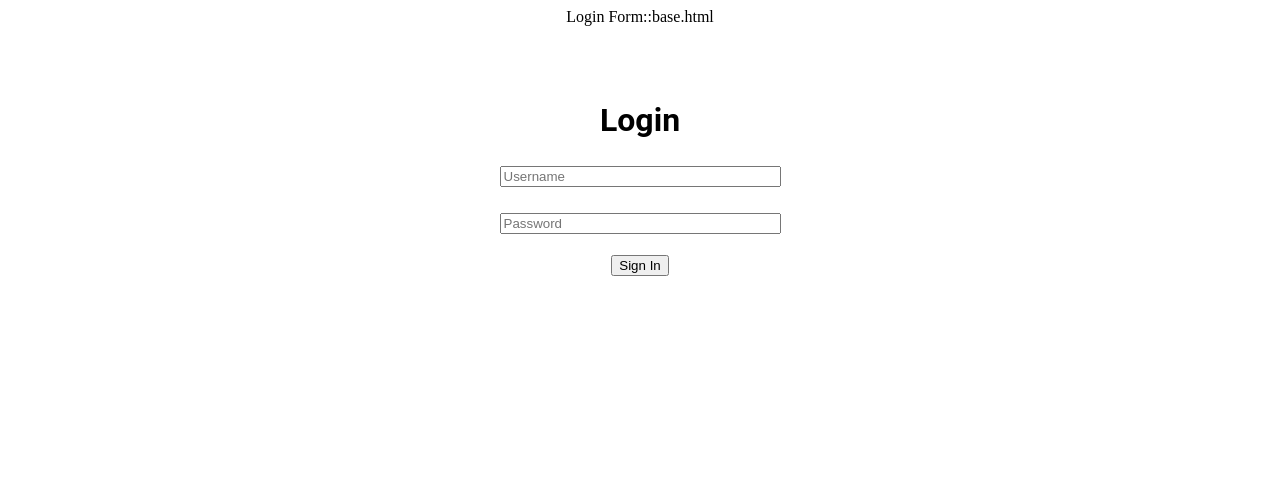
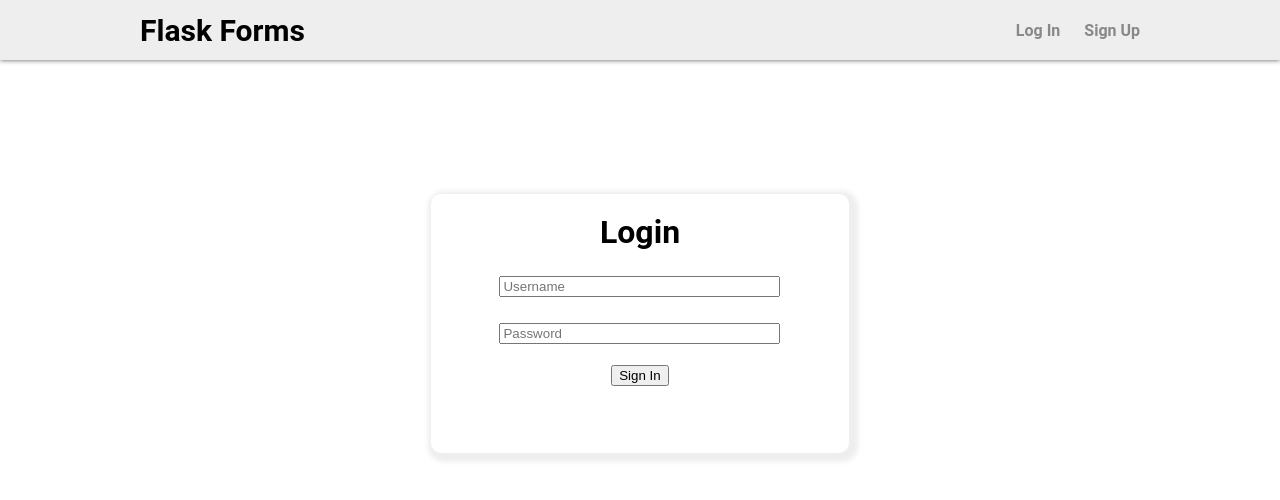
Before and after one commit to whitegreyblack/forms, a Flask app: page / in a window 1280 px wide. Shown: the top 500 px of the page. Run offline with Flask 2, Linux system fonts and the light colour scheme.

Commit message:
Working on nav bar

```diff
--- a/app/app.py
+++ b/app/app.py
@@ -13,7 +13,7 @@ app.config.from_object(Config)
 
 @app.errorhandler(400)
 def bad_request(error):
-    return make_response(jsonify( { 'error': 'Bad request' } ), 400)
+    return '''<div>400</div>'''
 
 @app.errorhandler(404)
 def not_found(error):
--- a/app/templates/base.html
+++ b/app/templates/base.html
@@ -7,16 +7,35 @@
 	{% endif %}
 	<style>
 	<link href="https://fonts.googleapis.com/css?family=Roboto&display=swap" rel="stylesheet">
+	* {
+	    font-family: 'Roboto', sans-serif;
+	}
+	h1, h2, h3, h4, h5, h6 {
+	    position: relative;
+	    margin-top: 1rem;
+	    margin-bottom: 1rem;
+	    font-weight: bold;
+	    line-height: 1.4;
+	    cursor: text;
+	}
+	div {
+	    display: block;
+	    font-family: 'Roboto', sans-serif;
+	}
+	form {
+	    margin-top: 10%;
+	    width: 33%;
+	    height: 33%;
+	}
 	.login-form {
-	    -moz-box-shadow:    3px 3px 5px 6px #ccc;
-	    -webkit-box-shadow: 3px 3px 5px 6px#ccc;
-	    box-shadow:         3px 3px 5px 6px #ccc;
+	    -moz-box-shadow:    3px 3px 5px 6px #eee;
+	    -webkit-box-shadow: 3px 3px 5px 6px #eee;
+	    box-shadow:         3px 3px 5px 6px #eee;
 
-	    border-radius: 25px;
+	    border-radius: 10px;
 	}
 	.input-box {
 	    padding: 5px;
-	    font-family: 'Roboto', sans-serif;
 	}
 	.submit-button {
 	    padding: 10px 24px;
@@ -24,13 +43,49 @@
 	    color: white;
 	    text-align: center;
 	}
+	.nav {
+	    width: 100vw;
+            position: fixed;
+	    height: 60px;
+	    top: 0;
+	    left: 0;
+	    background: #EEEEEE;
+            display: flex;
+	    align-items: center;
+	    justify-content: space-between;
+	    box-shadow: 0 0 5px 0 #555;
+	}
+	.nav-title {
+	    font-size: 30px;
+	    font-weight: bold;
+	    margin-left: 10%;
+	    padding: 8px 12px;
+	}
+	.nav-group {
+	    display: flex;
+            margin-right: 10%;
+	}
+	.nav-item {
+	    display: inline-block;
+	    padding: 8px 12px;
+	    font-family: 'Roboto', sans-serif;
+	    font-weight: bold;
+	    color: #888;
+	}
+	.content {
+	    padding-top: 60px;
+	    position: relative;
+	}
 	</style>
     <head>
     <body style="text-align: center">
-        <div>Login Form::base.html</div>
-	<br><br><br>
-	<div>
+	<div class="nav">
+	    <div class="nav-title">Flask Forms</div>
+	    <div class="nav-group">
+	        <div class="nav-item">Log In</div>
+		<div class="nav-item">Sign Up</div>
+	    </div>
+	</div>
 	{% block content %}{% endblock %}
-	</div>
     </body>
 </html>
--- a/app/templates/login.html
+++ b/app/templates/login.html
@@ -1,6 +1,7 @@
 {% extends "base.html" %}
 
 {% block content %}
+<div class="content">
     <form class='login-form' style="display: inline-block" action="" method="post" novalidate>
     	<h1 style='font-family: "Roboto", sans-serif'>Login</h1>
         {{ form.hidden_tag() }}
@@ -20,4 +21,5 @@
 	</p>
 	<p>{{ form.submit() }}</p>
     </form>
+</div>
 {% endblock %}
```
Also changed, not shown: app/templates/signup.html (+16 -4 lines), 2 other files.
